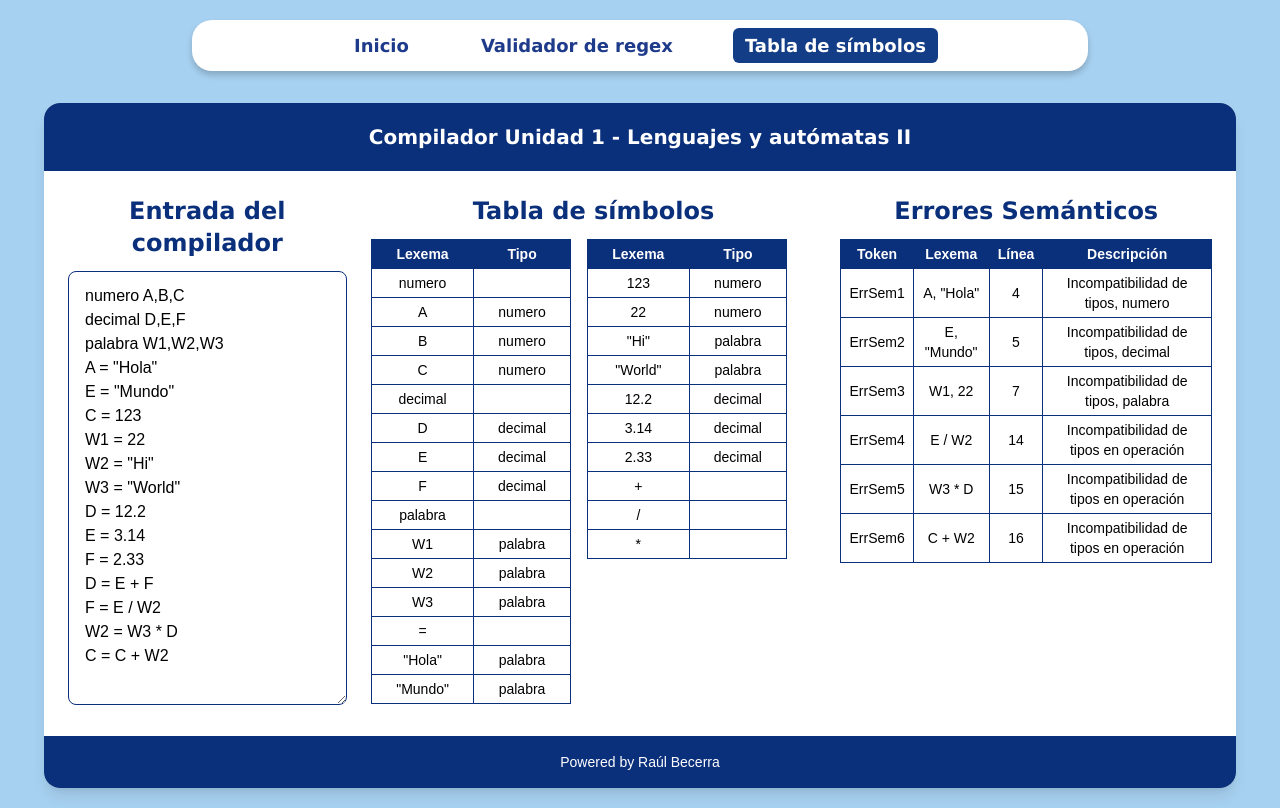
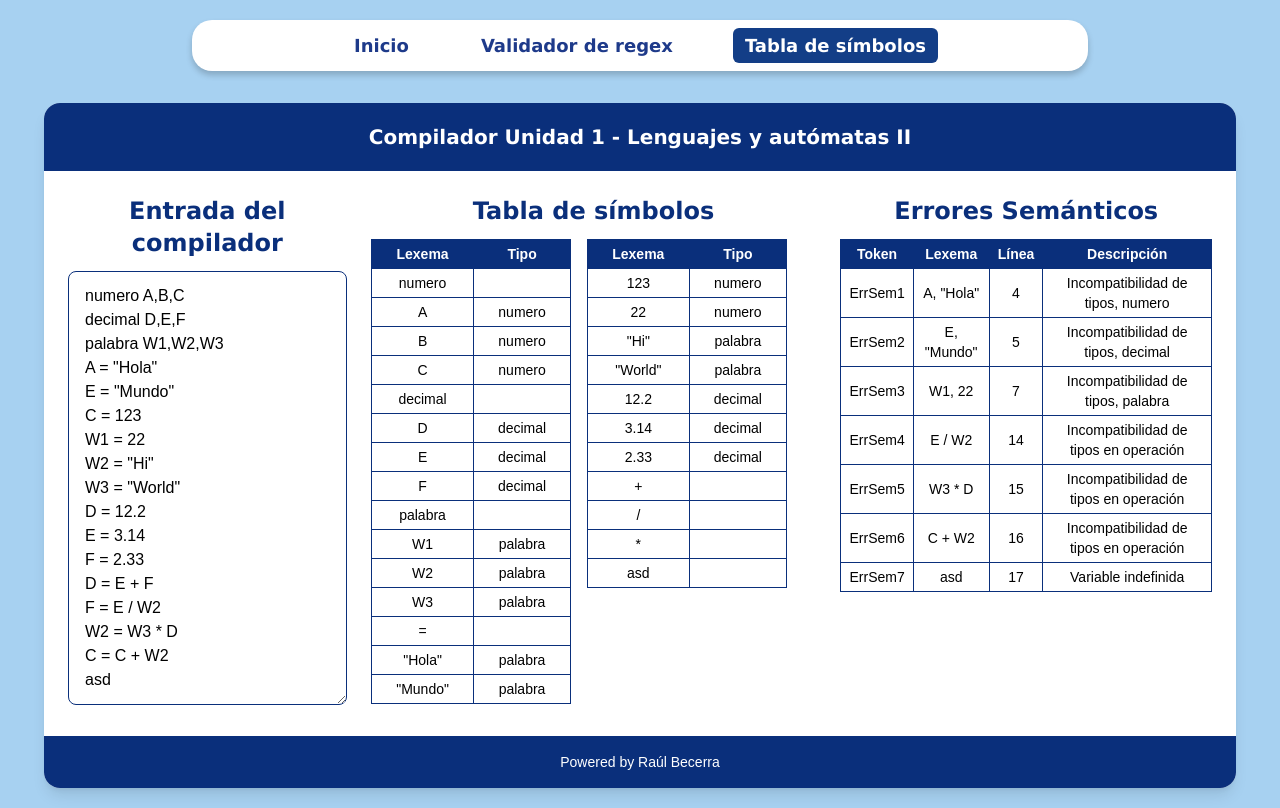
Before and after one commit to RaulBecerraB/LangsAndAutomataCompiler, a Next.js app: page /Symbol-table in a window 1280 px wide. Built offline with nearby package versions, Linux system fonts and the light colour scheme.

Commit message:
feat: add validation for undefined variables without assignment
Adds validation to detect undefined variables even when they appear alone in a line,
without being part of an assignment operation. Previously these cases were only detected
when the variable was used in an assignment.

```diff
--- a/src/app/Symbol-table/page.jsx
+++ b/src/app/Symbol-table/page.jsx
@@ -21,7 +21,8 @@ F = 2.33
 D = E + F
 F = E / W2
 W2 = W3 * D
-C = C + W2`
+C = C + W2
+asd`
 
   const [input, setInput] = useState(defaultInput)
   const [symbolTable, setSymbolTable] = useState([])
@@ -66,6 +67,13 @@ C = C + W2`
         symbolTableManager.declareVariables(type, variables)
         i = j - 1
         continue
+      }
+
+      // Verificar variables no declaradas (solo si no es una declaración)
+      if (/^[A-Za-z_]\w*$/.test(token) &&
+          !['numero', 'decimal', 'palabra'].includes(token) &&
+          !symbolTableManager.isVariableDeclared(token)) {
+        errorManager.addError(token, currentLine, 'Variable indefinida')
       }
 
       // Verificar asignaciones y operaciones
```
